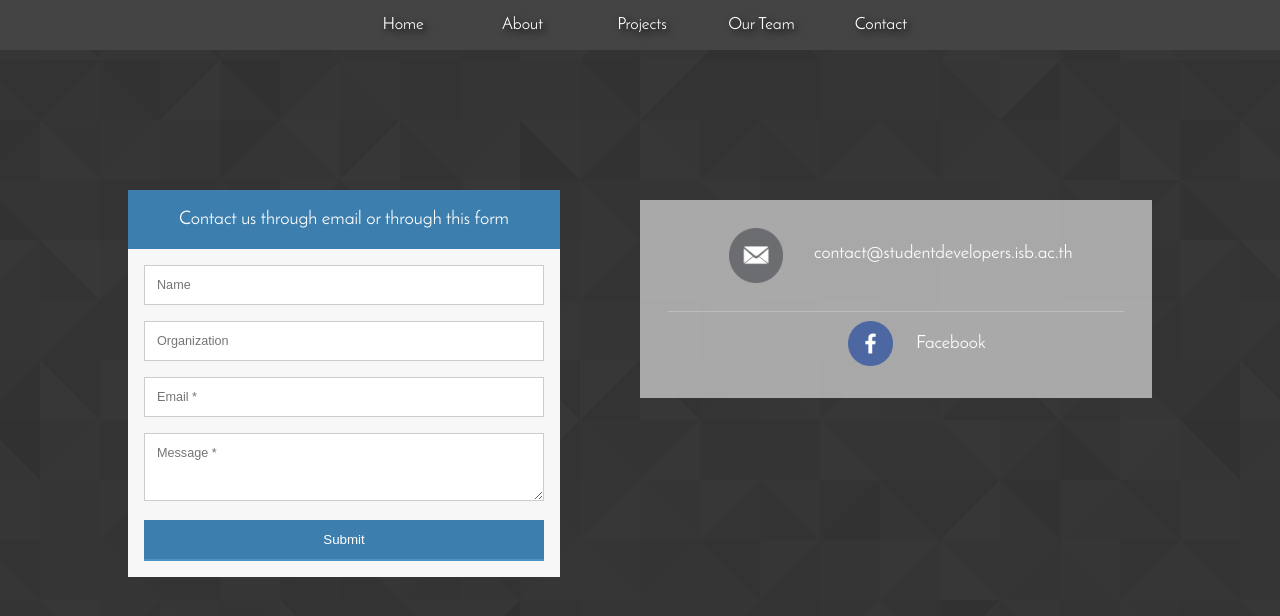
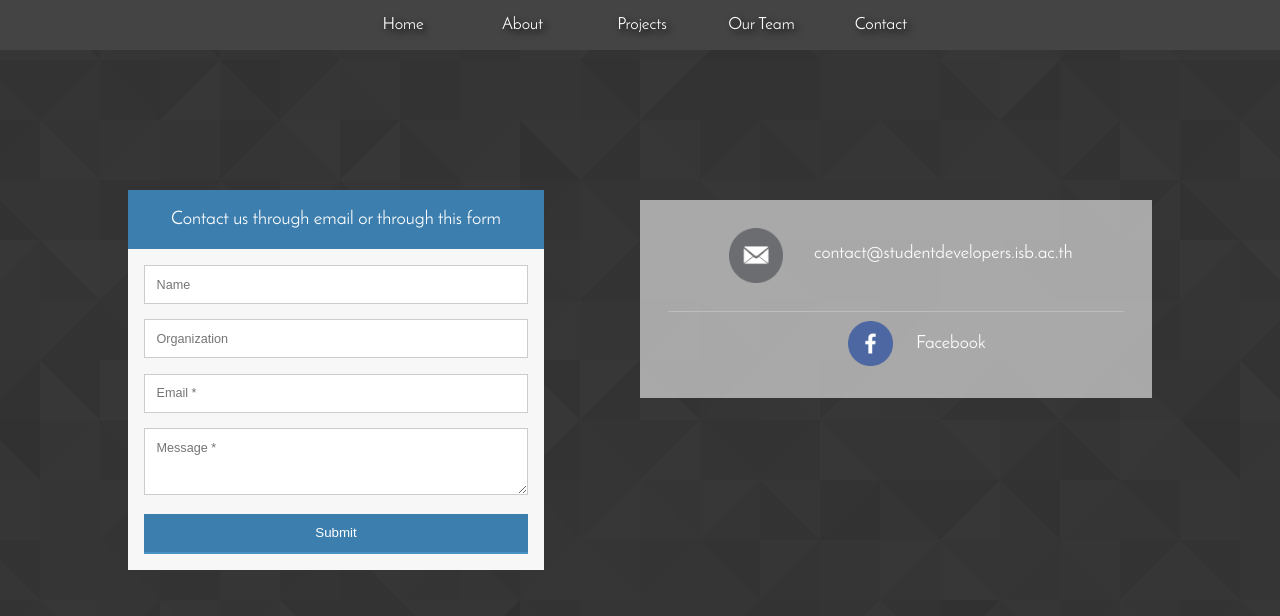
Before and after one commit to InternationalSchoolBangkok/isbsoftwaredevwebsite, a PHP site: page /contact.php in a window 1280 px wide. Shown: the top 616 px of the page. Run offline with PHP 8.4, Linux system fonts and the light colour scheme.

Commit message:
(y)
this should fix it idk

```diff
--- a/css/contact.css
+++ b/css/contact.css
@@ -49,10 +49,16 @@
 /*Styled Form*/
 .form-style-6{
     font: 95% "Josefin Sans", Helvetica, sans-serif;
-    max-width: 400px;
+    position: absolute;
+	display: inline-block;
+	top: 25vh;
+	width: 100%;
+	text-align:center;
+	width: 30vw;
+	left:20vw;
     margin: 10px auto;
     padding: 16px;
-    background: #F7F7F7;
+    background: #f7f7f7;
 }
 .form-style-6 h1{
     background: #3C7EAE;
```
